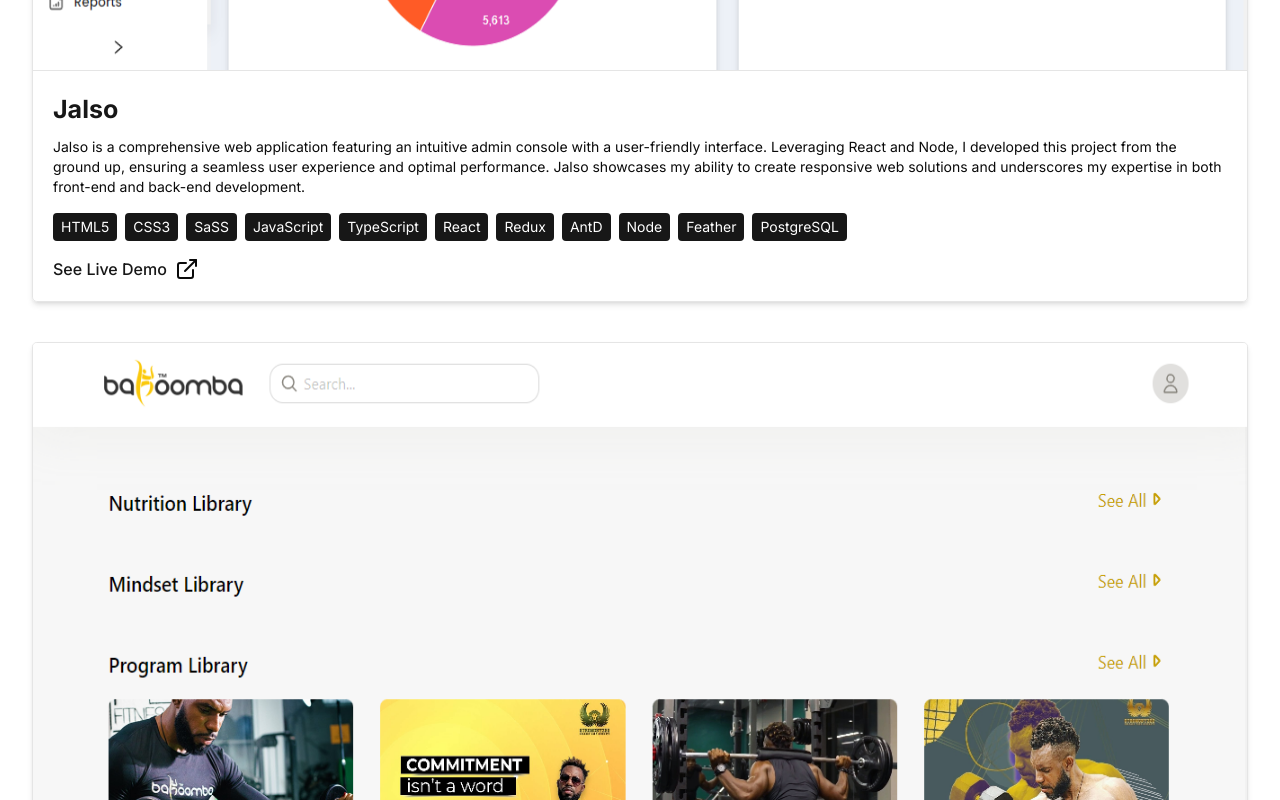
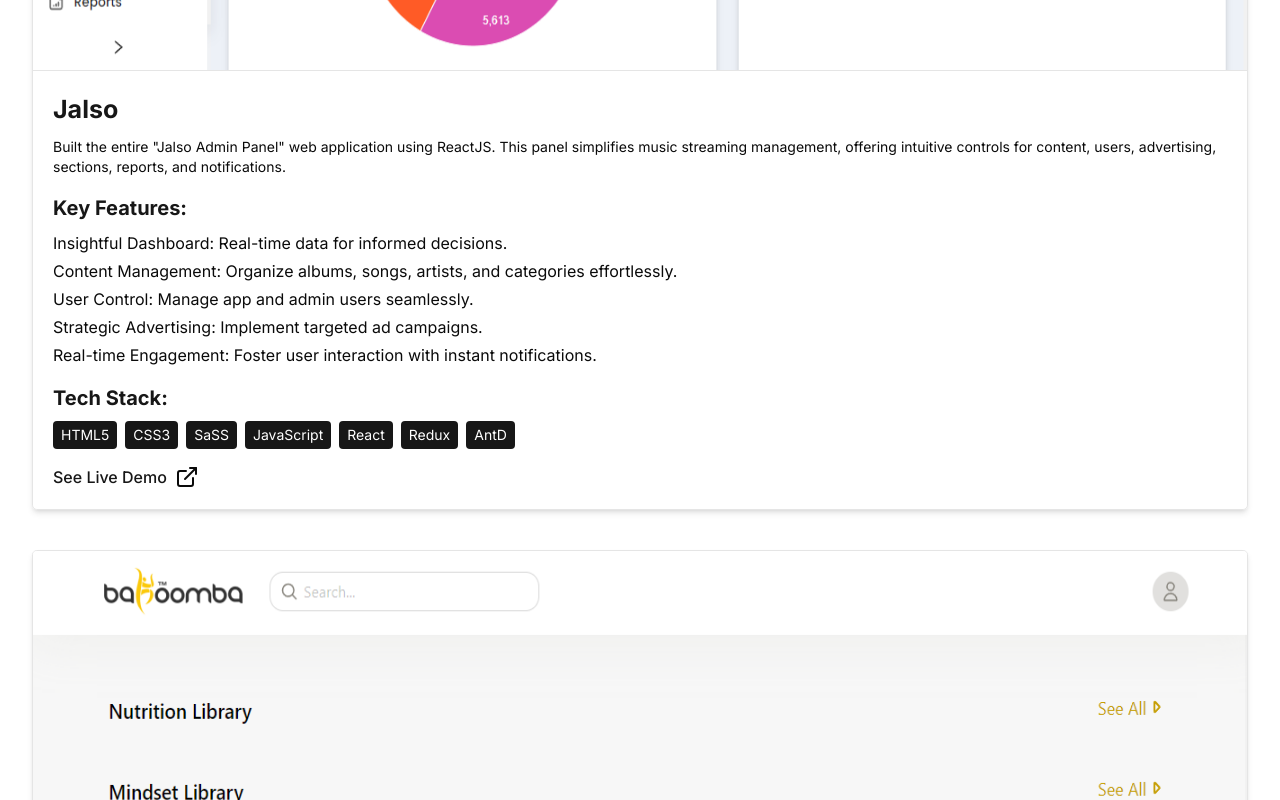
Before and after one commit to brijeshkumar16/portfolio, a Next.js app: page / in a window 1280 px wide. Shown: the part 1360-2160 px from the top of the page. Built offline with nearby package versions, Linux system fonts and the light colour scheme.

Commit message:
refactor: Made content changes

```diff
--- a/src/app/(pages)/layout.tsx
+++ b/src/app/(pages)/layout.tsx
@@ -1,8 +1,8 @@
 'use client';
 
 import { ThemeProvider } from '@/components/theme-provider';
-import Footer from '@/components/footer';
-import Header from '@/components/header';
+import Footer from '@/components/layout/footer';
+import Header from '@/components/layout/header';
 
 const Layout = ({ children }: { children: React.ReactNode }) => {
   return (
--- a/src/app/layout.tsx
+++ b/src/app/layout.tsx
@@ -19,7 +19,7 @@ export const metadata: Metadata = {
     default: 'Frontend Developer | Brijeshkumar Yadav',
   },
   description:
-    "Hi! 👋 I'm Brijeshkumar Yadav, a passionate Frontend Developer based in Valsad, Gujarat, India, with 2+ years of hands-on experience in ReactJS and NextJS",
+    "Hi! 👋 I'm Brijeshkumar Yadav, a passionate Frontend Developer based in Valsad, Gujarat, India, with 3 years of hands-on experience in ReactJS and NextJS",
   keywords: ['Frontend Developer', 'ReactJS Developer', 'NextJS Developer'],
   authors: [{ name: 'Brijeshkumar Yadav', url: 'https://www.brijeshkumaryadav.com' }],
   robots: 'index, follow',
@@ -27,7 +27,7 @@ export const metadata: Metadata = {
   openGraph: {
     type: 'website',
     description:
-      "Hi! 👋 I'm Brijeshkumar Yadav, a passionate Frontend Developer based in Valsad, Gujarat, India, with 2+ years of hands-on experience in ReactJS and NextJS",
+      "Hi! 👋 I'm Brijeshkumar Yadav, a passionate Frontend Developer based in Valsad, Gujarat, India, with 3 years of hands-on experience in ReactJS and NextJS",
     title: 'Frontend Developer | Brijeshkumar Yadav',
     url: 'https://brijeshkumaryadav.com/',
     siteName: 'Frontend Developer | Brijeshkumar Yadav',
--- a/src/components/home/landing.tsx
+++ b/src/components/home/landing.tsx
@@ -10,7 +10,7 @@ const Landing = () => {
         <div className='order-2 lg:order-1'>
           <h1 className='mb-4 text-3xl font-bold lg:text-4xl'>Hi! 👋 I&apos;m Brijeshkumar Yadav,</h1>
           <p className='mb-6 leading-relaxed'>
-            A passionate Frontend Developer based in Valsad, Gujarat, India, with 2+ years of hands-on experience. I
+            A passionate Frontend Developer based in Valsad, Gujarat, India, with 3 years of hands-on experience. I
             specialize in crafting engaging user interfaces and delightful web experiences. Dedicated to solving modern
             problems through creative and innovative frontend solutions.
           </p>
--- a/src/components/home/recent-work.tsx
+++ b/src/components/home/recent-work.tsx
@@ -10,19 +10,29 @@ const projects = [
     img: '/project/jalso.png',
     title: 'Jalso',
     description:
-      'Jalso is a comprehensive web application featuring an intuitive admin console with a user-friendly interface. Leveraging React and Node, I developed this project from the ground up, ensuring a seamless user experience and optimal performance. Jalso showcases my ability to create responsive web solutions and underscores my expertise in both front-end and back-end development.',
-    skills: [
-      'HTML5',
-      'CSS3',
-      'SaSS',
-      'JavaScript',
-      'TypeScript',
-      'React',
-      'Redux',
-      'AntD',
-      'Node',
-      'Feather',
-      'PostgreSQL',
+      'Built the entire "Jalso Admin Panel" web application using ReactJS. This panel simplifies music streaming management, offering intuitive controls for content, users, advertising, sections, reports, and notifications.',
+    skills: ['HTML5', 'CSS3', 'SaSS', 'JavaScript', 'React', 'Redux', 'AntD'],
+    keyFeatures: [
+      {
+        id: 1,
+        text: 'Insightful Dashboard: Real-time data for informed decisions.',
+      },
+      {
+        id: 2,
+        text: 'Content Management: Organize albums, songs, artists, and categories effortlessly.',
+      },
+      {
+        id: 3,
+        text: 'User Control: Manage app and admin users seamlessly.',
+      },
+      {
+        id: 4,
+        text: 'Strategic Advertising: Implement targeted ad campaigns.',
+      },
+      {
+        id: 5,
+        text: 'Real-time Engagement: Foster user interaction with instant notifications.',
+      },
     ],
     link: 'https://jalsoadmin.com',
   },
@@ -31,20 +41,26 @@ const projects = [
     img: '/project/bakoomba.png',
     title: 'Bakoomba',
     description:
-      'Bakoomba, featuring both Admin and User Consoles, is a comprehensive web application designed to empower fitness enthusiasts. I crafted this project with a focus on versatility, incorporating workout management, exercise tracking, authentication, and a media player. Furthermore, I prioritized code quality by adhering to industry best practices, ensuring a robust and maintainable system. Bakoomba exemplifies my proficiency in delivering feature-rich web applications while maintaining clean and structured code',
-    skills: [
-      'HTML5',
-      'CSS3',
-      'SaSS',
-      'JavaScript',
-      'TypeScript',
-      'React',
-      'Redux',
-      'AntD',
-      'Node',
-      'Feather',
-      'PostgreSQL',
+      "Bakoomba is a web application made with ReactJS that's all about helping people stay fit. Here's what it offers:",
+    keyFeatures: [
+      {
+        id: 1,
+        text: 'Home: Your starting point, offering various sections such as Nutrition Library, Program Library, and Workout Library for easy exploration.',
+      },
+      {
+        id: 2,
+        text: 'Workout Plans: Admins can craft personalized workout plans, accessible to users through the user panel.',
+      },
+      {
+        id: 3,
+        text: 'Sign-In: Securely log in to safeguard your data and receive tailored fitness recommendations.',
+      },
+      {
+        id: 4,
+        text: 'Videos: Access a collection of exercise videos to enhance your workout experience.',
+      },
     ],
+    skills: ['HTML5', 'CSS3', 'SaSS', 'JavaScript', 'React', 'Redux', 'AntD'],
     link: 'https://fitness.bakoomba.com/#/',
   },
 ];
@@ -63,6 +79,17 @@ const RecentWork = () => {
           <div className='p-5'>
             <h3 className='mb-2 text-[20px] font-bold text-primary md:text-[25px]'>{project.title}</h3>
             <p className='mb-4 text-sm'>{project.description}</p>
+            <h3 className='mb-2 text-[18px] font-bold text-primary md:text-[20px]'>Key Features:</h3>
+            <ul className='mb-4'>
+              {project?.keyFeatures?.map((features) => {
+                return (
+                  <li className='mb-1' key={features.id}>
+                    {features.text}
+                  </li>
+                );
+              })}
+            </ul>
+            <h3 className='mb-2 text-[18px] font-bold text-primary md:text-[20px]'>Tech Stack:</h3>
             <div className='mb-4 flex flex-wrap gap-2'>
               {project.skills.map((skill, i) => (
                 <div key={i} className='rounded bg-primary px-2 py-1 text-sm text-background'>
```
Also changed, not shown: package.json (+6 -6 lines), src/components/layout/footer.tsx (renamed from src/components/footer/index.tsx), src/components/layout/header.tsx (renamed from src/components/header/index.tsx), 1 other file (tests, documents, lock files or other folders).
